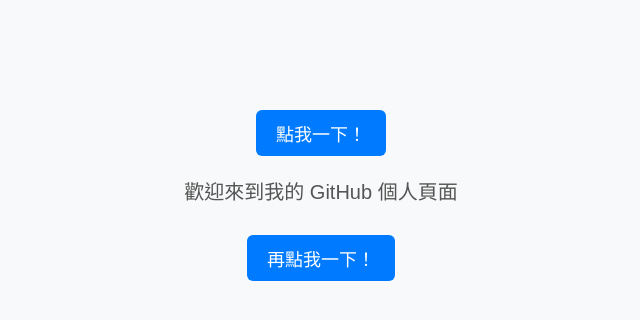
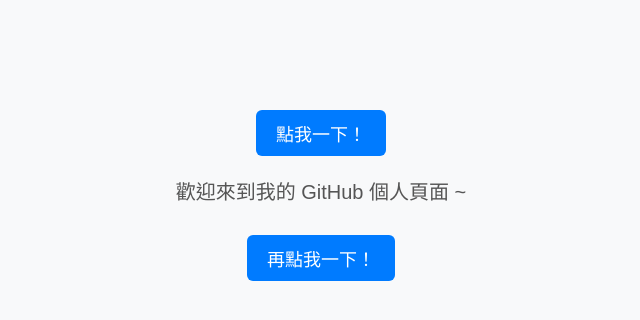
Before and after one commit to yi5210/yi5210.github.io, a plain HTML site: page index.html in a window 1280 px wide. Both pictures are taken after a click on the button "點我一下！". Shown: the whole page, without its empty margins (319-959 px from the left). Drawn offline with nearby package versions, Linux system fonts and the light colour scheme.

Commit message:
Update index.html

```diff
--- a/index.html
+++ b/index.html
@@ -43,7 +43,7 @@
    $(document).ready(function() {
   // 第一個按鈕
   $("#clickMe").click(function() {
-        $("#message").hide().text("歡迎來到我的 GitHub 個人頁面").fadeIn(800, function() {
+    $("#message").hide().text("歡迎來到我的 GitHub 個人頁面 ~").fadeIn(800, function() {
       // 歡迎訊息出現後，再漸漸顯示第二個按鈕
       $("#clickMe2").fadeIn(800);
     });
```
Lines whose indentation alone changed are shown as unchanged.
